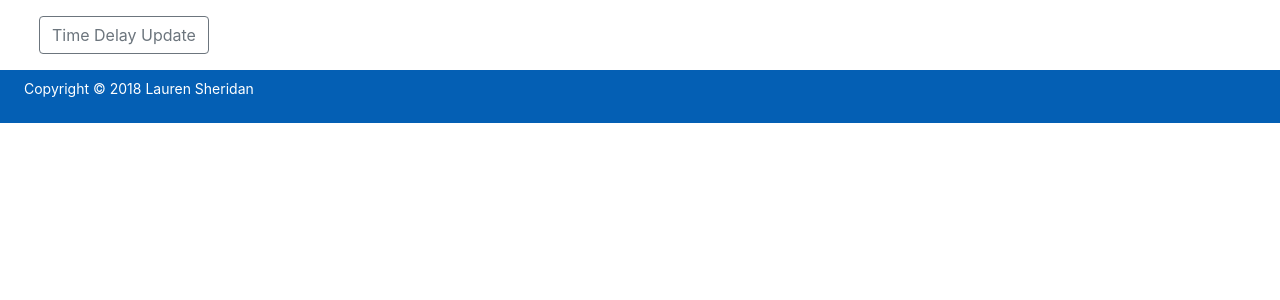
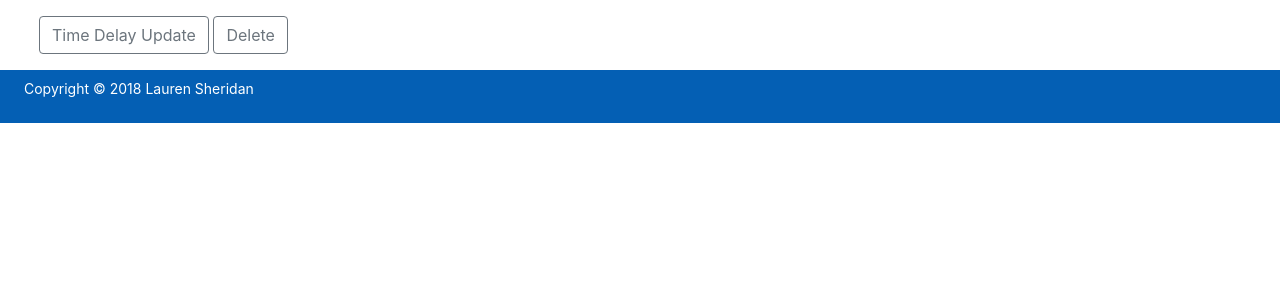
Before and after one commit to ltsheridan/flightdelays, a Django app: template flightdelays/templates/flightdelays/flight_detail.html in a window 1280 px wide. Shown: the part 56-356 px from the top of the page. Run offline with Django 3.2, Linux system fonts and the light colour scheme; the template is opened without the code that fills it, so the values that code supplies are empty; the visitor is signed in with stand-in values (Sample User, id 1); some libraries are stand-ins or nearby versions.

Commit message:
updates to flight_detail.html and views

```diff
--- a/flightdelays/templates/flightdelays/flight_detail.html
+++ b/flightdelays/templates/flightdelays/flight_detail.html
@@ -50,6 +50,7 @@
 
      {% if user.is_authenticated %}
       <a class="btn btn-outline-secondary" href="{% url 'flight_update' 39721 %}">Time Delay Update</a>
+      <a class="btn btn-outline-secondary" href="{% url 'flight_delete' 39721 %}">Delete</a>
      {% endif %}
 
    {% endblock content %}
--- a/flightdelays/views.py
+++ b/flightdelays/views.py
@@ -112,7 +112,7 @@ class FlightDeleteView(generic.DeleteView):
 
 	def delete(self, request, *args, **kwargs):
 		self.object = self.get_object()
-
+		self.object.delete()
 		return HttpResponseRedirect(self.get_success_url())
 
 
```
